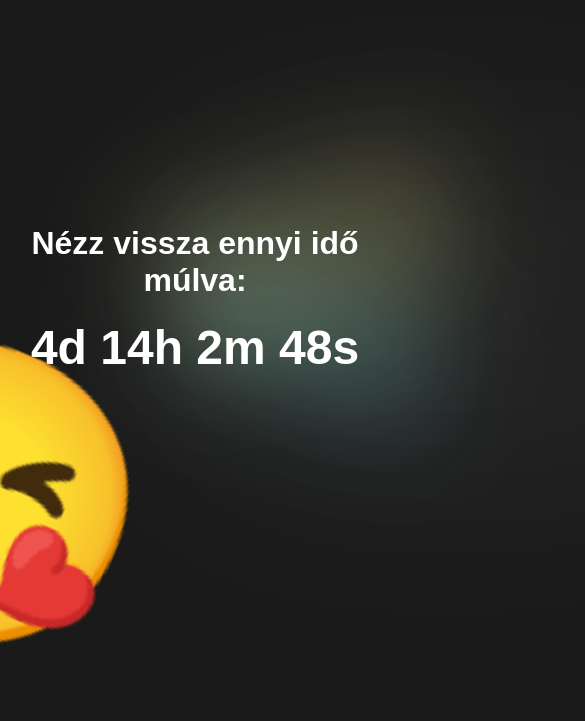
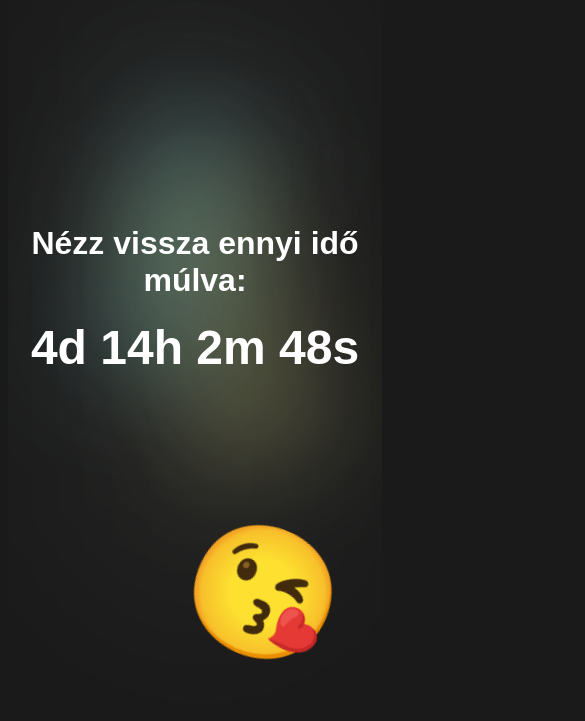
Before and after one commit to rolaca11/sfb-concert-countdown, a plain HTML site: page index.html in a window 390 px wide. Shown: the part 141-862 px from the top of the page, 585 px wide, since content can reach past the window. Drawn offline with Linux system fonts and the light colour scheme.

Commit message:
responsive design

```diff
--- a/index.html
+++ b/index.html
@@ -6,6 +6,9 @@
     <!--<meta http-equiv="refresh" content="0; url=http://localhost:8080">-->
     <title>Countdown to April 1st</title>
     <style>
+        html {
+            overflow: hidden;
+        }
         body {
             display: flex;
             flex-direction: column;
@@ -27,8 +30,8 @@
         }
         .white-glow {
             background-color: rgba(255, 255, 255, 0.04);
-            width: 648px;
-            height: 397px;
+            width: 40vw;
+            height: 40vh;
             top: 29.5%;
             left: 31%;
             transform: rotate(0deg);
@@ -37,16 +40,16 @@
         }
         .yellow-glow {
             background-color: rgba(255, 255, 150, 0.2);
-            width: 300px;
-            height: 150px;
+            width: 18vw;
+            height: 15vh;
             top: 36.5%;
             left: 39.5%;
             transform: rotate(-15deg);
         }
         .blue-glow {
             background-color: rgba(150, 255, 255, 0.2);
-            width: 260px;
-            height: 130px;
+            width: 14vw;
+            height: 13vh;
             top: 48%;
             left: 46%;
             transform: rotate(15deg);
@@ -57,10 +60,34 @@
         }
         .kiss-emoji {
             position: absolute;
-            bottom: 47px;
-            right: 230px;
+            bottom: 5vh;
+            right: 10vw;
             font-size: 18rem;
             transform: rotate(23deg);
+        }
+        @media only screen and (max-width: 600px) {
+            .white-glow {
+                width: 80vw;
+                height: 80vh;
+                top: 10%;
+                left: 10%;
+            }
+            .yellow-glow {
+                width: 38vw;
+                height: 35vh;
+                top: 36.5%;
+                left: 39.5%;
+            }
+            .blue-glow {
+                width: 34vw;
+                height: 33vh;
+                top: 28%;
+                left: 26%;
+            }
+            .kiss-emoji {
+                font-size: 8rem;
+                transform: rotate(23deg);
+            }
         }
     </style>
 </head>
```
